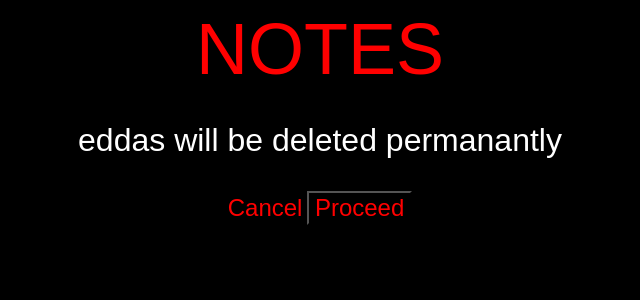
After one commit to anshuman-nandan/NOTES-APP, a Django app: page /deletenote/9/ in a window 1280 px wide. The commit adds this page. Shown: the top 300 px of the page, without its empty margins (320-960 px from the left). Run offline with Django 4.2, Linux system fonts and the light colour scheme; data comes from the database, SQL or seed files in the repository; both versions use the stored data as it was after the commit.

Commit message:
delete notes

```diff
--- /dev/null
+++ b/base/templates/base/delete.html
@@ -0,0 +1,24 @@
+<style>
+    p{
+    font-size:2em;
+    }
+    input{
+    font-size:1.5em;
+    }
+    input,a{
+    color:red;
+    }
+</style>
+
+{% extends 'main.html' %}
+{% block content %}
+
+<form action="" method="POST">
+    {% csrf_token %}
+    <p>{{obj}} will be deleted permanantly</p>
+    <a href="{{request.META.HTTP_REFERER}}">Cancel</a>
+    <input type="submit" value="Proceed"/>
+
+</form>
+
+{% endblock %}
--- a/base/urls.py
+++ b/base/urls.py
@@ -6,4 +6,5 @@ urlpatterns = [
     path('notespage/<str:pk>/', views.notespage, name='notes'),
     path('newnote/', views.newnote, name='newnote'),
     path('modifiednote/<str:pk>/', views.modifiednote, name='modifiednote'),
+    path('deletenote/<str:pk>/', views.deletenote, name='delete'),
 ]
--- a/base/views.py
+++ b/base/views.py
@@ -40,3 +40,10 @@ def modifiednote(request, pk):
             return redirect('home')
     dict = {'form': form}
     return render(request, 'base/notesform.html', dict)
+
+def deletenote(request,pk):
+    note=Notes.objects.get(id=pk)
+    if request.method=='POST':
+        note.delete()
+        return redirect('home')
+    return render (request, 'base/delete.html', {'obj':note})
--- a/templates/main.html
+++ b/templates/main.html
@@ -6,7 +6,6 @@
     <meta name="viewport"
         content="width=device-width, user-scalable=no, initial-scale=1.0, maximum-scale=1.0, minimum-scale=1.0">
     <meta http-equiv="X-UA-Compatible" content="ie=edge">
-    <link rel="stylesheet" href="templates/main.css">
     <style>
         * {
             background-color: black;
```
Also changed, not shown: base/templates/base/homepage.html (+8 -3 lines), db.sqlite3.
